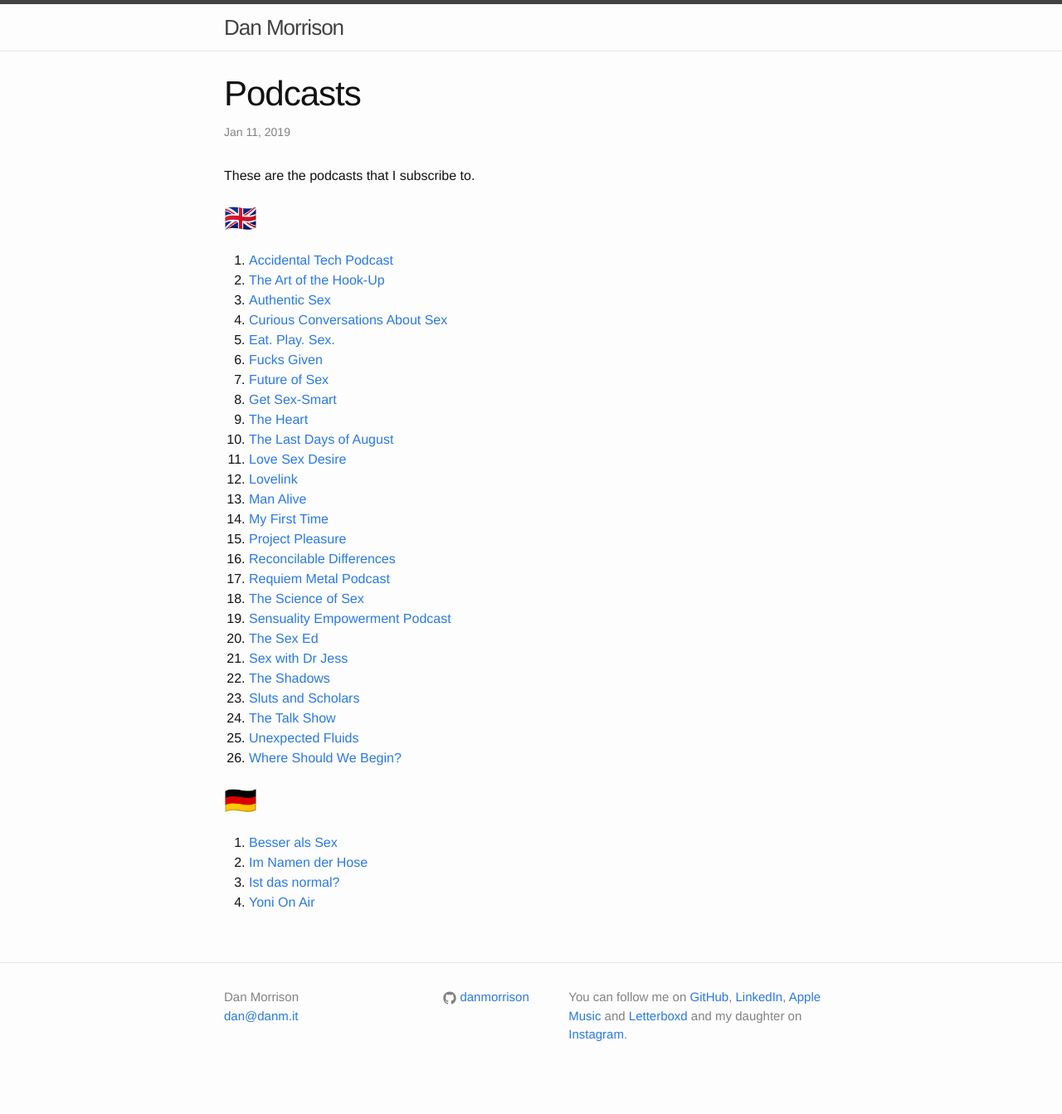
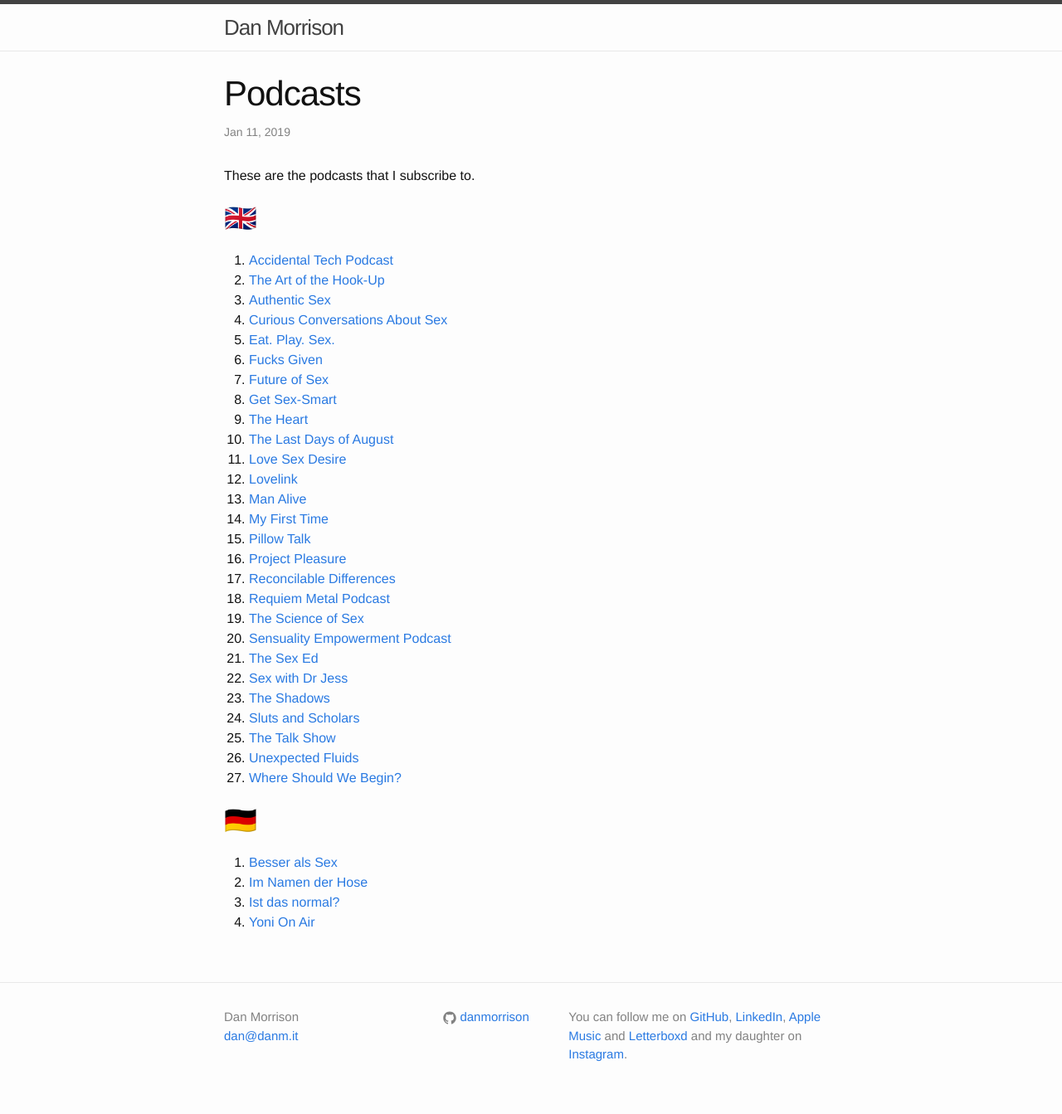
Before and after one commit to danmorrison/danmorrison.github.io, a Jekyll site: the page built from _posts/2019-01-11-podcasts.md, in a window 1280 px wide. Shown: the whole page at 83% size. Built offline with Jekyll 4.4.1, drawn with Linux system fonts in a browser that asks for light colours; before the commit the page ends 1319 px from its top, so only the background shows below that.

Commit message:
Add Pillow Talk

```diff
--- a/_posts/2019-01-11-podcasts.md
+++ b/_posts/2019-01-11-podcasts.md
@@ -22,6 +22,7 @@
 1. [Lovelink](https://podcasts.apple.com/podcast/id1278663589)
 1. [Man Alive](https://podcasts.apple.com/podcast/id1253614865)
 1. [My First Time](https://podcasts.apple.com/podcast/id1316781477)
+1. [Pillow Talk](https://podcasts.apple.com/podcast/id1449305737)
 1. [Project Pleasure](https://podcasts.apple.com/podcast/id1449461846)
 1. [Reconcilable Differences](https://podcasts.apple.com/podcast/id1001591287)
 1. [Requiem Metal Podcast](https://podcasts.apple.com/podcast/id216744980)
```
